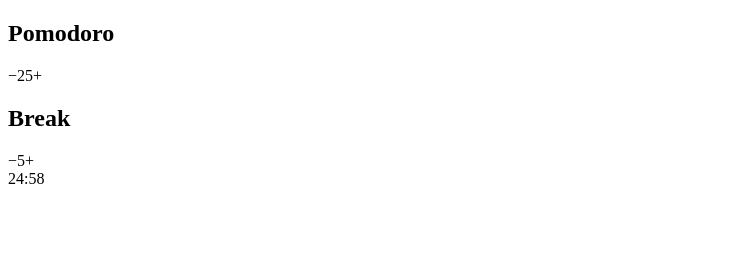
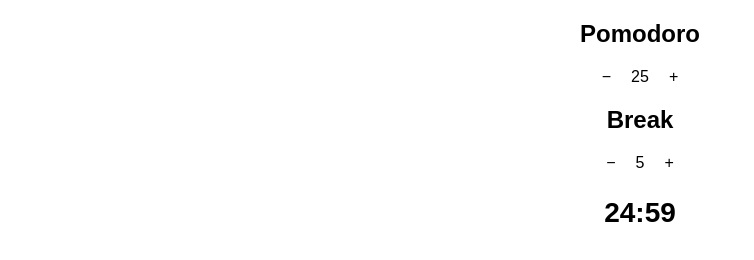
Before and after one commit to ethanchoi812/Pomodoro-Clock, a plain HTML site: page index.html in a window 1280 px wide. Both pictures are taken after a click on the element "25". Shown: the whole page, without its empty margins (0-754 px from the left). Drawn offline with Linux system fonts and the light colour scheme.

Commit message:
Added control to: 1. toggle between Pomodoro and break, 2. increase/decrease duration

```diff
--- a/app.js
+++ b/app.js
@@ -1,19 +1,50 @@
 	var pomo = document.getElementById("setPomo");
-	var pomoTime = pomo.innerHTML;
+	pomo.innerHTML = 25;
 
 	var breko = document.getElementById("setBreak");
-	var breakTime = breko.innerHTML;
+	breko.innerHTML = 05;
 
-	var display = document.getElementById("displayTimer");
+	var display = document.getElementById("displayTime");
+	var countDown;
+
+	var minusPomoBtn = document.getElementById("minusPomo");
+	var plusPomoBtn = document.getElementById("plusPomo");
+
+	var minusBreakBtn = document.getElementById("minusBreak");
+	var plusBreakBtn = document.getElementById("plusBreak");
+
+//click plus / minus to set time
+	minusPomoBtn.onclick = function(){
+		pomo.innerHTML = parseInt(pomo.innerHTML) - 1;
+	}
+
+	plusPomoBtn.onclick = function(){
+		pomo.innerHTML = parseInt(pomo.innerHTML) + 1;
+	}
+
+	minusBreakBtn.onclick = function(){
+		breko.innerHTML = parseInt(breko.innerHTML) - 1;
+	}
+
+	plusBreakBtn.onclick = function(){
+		breko.innerHTML = parseInt(breko.innerHTML) + 1;
+	}
+
+//click number/label to set countdown
+//click number to countdown
 
 var initializeClock = function(endtime){
 
-	var t = endtime*60;
-	var countDown = setInterval(function(){
+	var t = endtime*60 + 1;
 
-		t--;
+	countDown = setInterval(function(){
+		t-= 1;
 		var minutes = Math.floor(t/60);
 		var seconds = Math.floor(t%60);
+
+		if(minutes<10){
+			display.innerHTML = "0" + minutes + ":" + seconds;
+		}
 
 		if(seconds<10){
 			display.innerHTML = minutes + ":" + "0" + seconds;
@@ -29,14 +60,17 @@ var initializeClock = function(endtime){
 	}, 1000);
 }
 
+//change between pomodoro and break
 function init(){
 	pomo.onclick = function(){
-		display.innerHTML = "";
+		var pomoTime = pomo.innerHTML;
+		clearInterval(countDown);
 		initializeClock(pomoTime);
 	}
 
 	breko.onclick = function(){
-		display.innerHTML = "";
+		var breakTime = breko.innerHTML;
+		clearInterval(countDown);
 		initializeClock(breakTime);
 	}
 	return false;
--- a/index.html
+++ b/index.html
@@ -2,21 +2,22 @@
 <html>
 <head>
 	<title>Pomodoro Clock</title>
+	<link rel="stylesheet" href="style.css">
 </head>
 <body>
-	<div class="container controls">
+	<div class="container">
 		<div class="pomodoro">
 			<h2>Pomodoro</h2>
-			<span>&minus;</span><span id="setPomo">25</span><span>&plus;</span>
+			<span class="minus" id="minusPomo">&minus;</span><span id="setPomo"></span><span class="plus" id="plusPomo">&plus;</span>
 		</div>
 		<div class="breaktime">
 			<h2>Break</h2>
-			<span>&minus;</span><span id="setBreak">5</span><span>&plus;</span>
+			<span class="minus" id="minusBreak">&minus;</span><span id="setBreak"></span><span class="plus" id="plusBreak">&plus;</span>
 		</div>
 	</div>
 
 	<div class="container display">
-		<div id="displayTimer"></div>
+		<div id="displayTime"></div>
 	</div>
 <script src="app.js"></script>
 </body>
--- a/style.css
+++ b/style.css
@@ -0,0 +1,22 @@
+body{
+	font-family: 'Arial', sans-serif;
+}
+
+.container{
+	text-align: center;
+	margin: 0 auto;
+}
+
+#displayTime{
+	margin-top: 25px;
+	font-size: 28px;
+	font-weight: 700;
+}
+
+.minus {
+	margin-right:20px;
+}
+
+.plus{
+	margin-left: 20px;
+}
```
